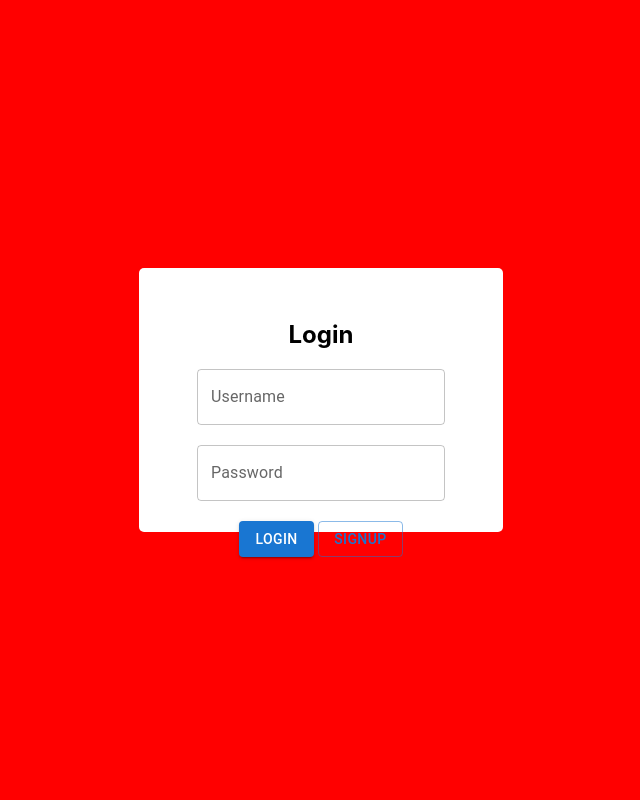
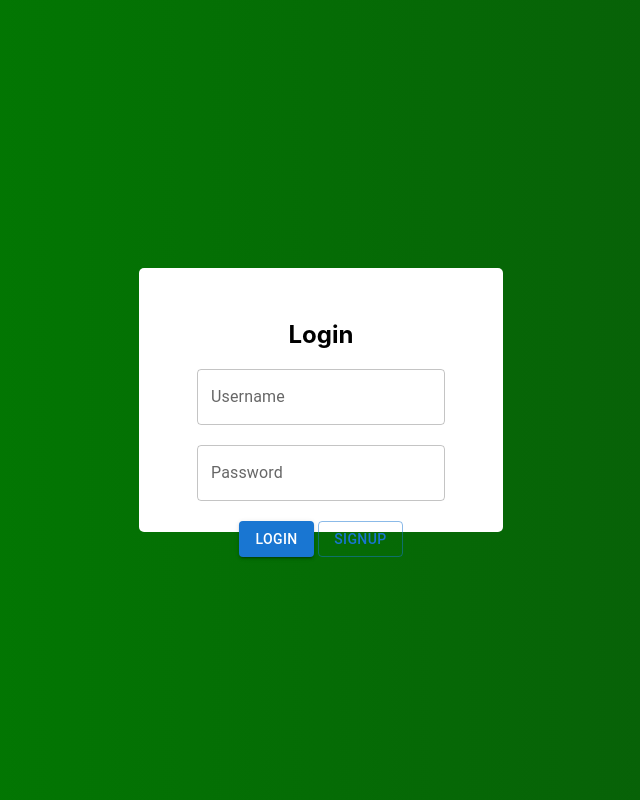
Before and after one commit to gavand-sagar/morning-fsd-front-end-react, a React (Create React App) app: page /login in a window 1280 px wide. Shown: the whole page, without its empty margins (319-959 px from the left). Built offline with nearby package versions, Linux system fonts and the light colour scheme; the HTML template or start-up script is replaced by a standard one.

Commit message:
color cahnged

```diff
--- a/src/App.css
+++ b/src/App.css
@@ -54,7 +54,7 @@
   right: 0;
   top: 0;
   bottom: 0;
-  background: linear-gradient(to right, red, red);
+  background: linear-gradient(to right, green, rgb(10, 88, 10));
 }
 
 .login-form {
```
